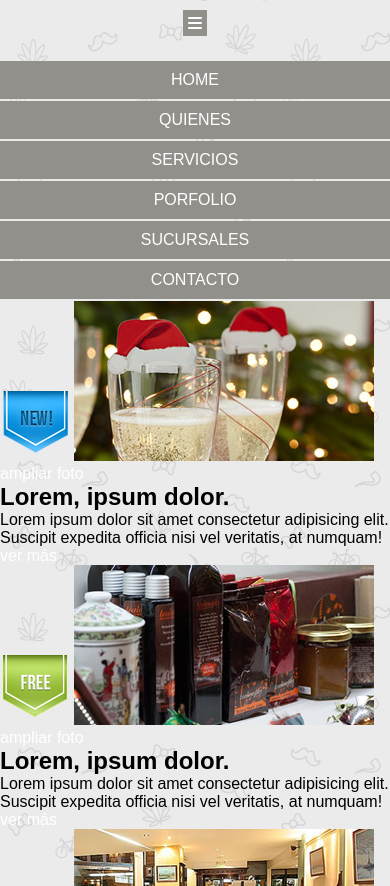
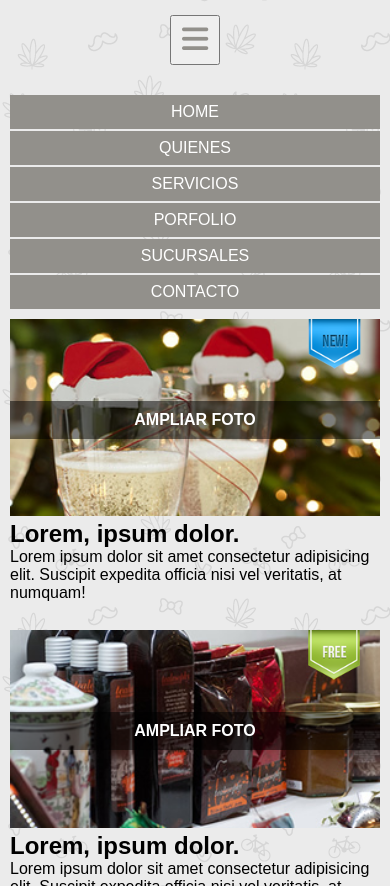
Before and after one commit to Richona/Kitchening, a website: page views/home.html in a window 390 px wide. Shown: the part 214-1100 px from the top of the page. Drawn offline with Linux system fonts and the light colour scheme.

Commit message:
home mobile completed

```diff
--- a/public/css/footer.css
+++ b/public/css/footer.css
@@ -4,6 +4,6 @@ footer{
 .footer__nav ul li{
     background-color: var(--colorGrisOscuro);
     padding: 10px;
-    margin-bottom: 2px;
+    margin: 0 10px 2px;
     text-transform: uppercase;
 }
--- a/public/css/general.css
+++ b/public/css/general.css
@@ -6,6 +6,7 @@
 
 body{
     font-family: Arial, Helvetica, sans-serif;
+    width: 100%;
 }
 
 * {
--- a/public/css/header.css
+++ b/public/css/header.css
@@ -5,17 +5,18 @@ header{
     width: 180px;
     border-radius: 50%;
     border: 2px solid var(--colorGrisClaro);
-    margin: 15px 0 25px;
+    margin: 15px 0 30px;
 }
-.header__burger-menu i{
-    background-color: var(--colorGrisOscuro);
-    color: white;
-    padding: 5px;
-    margin-bottom: 25px;
+.header__burger-menu button{
+    margin-bottom: 30px;
+    width: 50px;
+    height: 50px;
+    font-size: 30px;
+    color: var(--colorGrisOscuro);
 }
 .header__nav ul li{
     background-color: var(--colorGrisOscuro);
-    padding: 10px;
-    margin-bottom: 2px;
+    padding: 8px 0;
+    margin: 0 10px 2px;
     text-transform: uppercase;
 }
--- a/public/css/home.css
+++ b/public/css/home.css
@@ -1,3 +1,47 @@
-body{
+body {
     background-image: url("/images/bg-body.png");
 }
+
+.home__section__product {
+    margin: 10px;
+}
+
+.home__section__product__photo {
+    position: relative;
+    width: 100%;
+}
+
+.home__section__product__photo .banner {
+    position: absolute;
+    width: 15%;
+    left: 80%;
+}
+
+.home__section__product__photo .img {
+    width: 100%;
+}
+.home__section__product__photo a{
+    position: absolute;
+    display: block;
+
+    width: 100%;
+    text-align: center;
+
+    text-transform: uppercase;
+    font-weight: 700;
+
+    padding: 10px 0;
+    top: 50%;
+    left: 50%;
+    transform: translate(-50%, -50%);
+
+    background-color: rgba(0, 0, 0, 0.5);
+}
+.home__section__product .vermas{
+    background-color: var(--colorGrisOscuro);
+    font-weight: 700;
+
+    padding: 10px;
+
+    visibility: hidden;
+}
--- a/views/home.html
+++ b/views/home.html
@@ -16,7 +16,7 @@
             <img src="/images/logo.jpg" alt="">
         </div>
         <div class="header__burger-menu">
-            <i class="fa-solid fa-bars"></i>
+            <button><i class="fa-solid fa-bars"></i></button>
         </div>
         <nav class="header__nav">
             <ul>
@@ -33,69 +33,69 @@
         <section class="home__section">
             <article class="home__section__product">
                 <div class="home__section__product__photo">
-                    <img src="/images/img-nuevo.png" alt="descuento">
-                    <img src="/images/img-pdto-1.jpg" alt="producto 1">
+                    <img class="banner" src="/images/img-nuevo.png" alt="descuento">
+                    <img class="img" src="/images/img-pdto-1.jpg" alt="producto 1">
                     <a href="">ampliar foto</a>
                 </div>
                 <h2>Lorem, ipsum dolor.</h2>
                 <p>Lorem ipsum dolor sit amet consectetur adipisicing elit. Suscipit expedita officia nisi vel
                     veritatis, at numquam!</p>
-                <a href="">ver más</a>
+                <a class="vermas" href="">ver más</a>
             </article>
             <article class="home__section__product">
                 <div class="home__section__product__photo">
-                    <img src="/images/img-gratis.png" alt="descuento">
-                    <img src="/images/img-pdto-2.jpg" alt="producto 1">
+                    <img class="banner" src="/images/img-gratis.png" alt="descuento">
+                    <img class="img" src="/images/img-pdto-2.jpg" alt="producto 1">
                     <a href="">ampliar foto</a>
                 </div>
                 <h2>Lorem, ipsum dolor.</h2>
                 <p>Lorem ipsum dolor sit amet consectetur adipisicing elit. Suscipit expedita officia nisi vel
                     veritatis, at numquam!</p>
-                <a href="">ver más</a>
+                <a class="vermas" href="">ver más</a>
             </article>
             <article class="home__section__product">
                 <div class="home__section__product__photo">
-                    <img src="/images/img-descuento.png" alt="descuento">
-                    <img src="/images/img-pdto-3.jpg" alt="producto 1">
+                    <img class="banner" src="/images/img-descuento.png" alt="descuento">
+                    <img class="img" src="/images/img-pdto-3.jpg" alt="producto 1">
                     <a href="">ampliar foto</a>
                 </div>
                 <h2>Lorem, ipsum dolor.</h2>
                 <p>Lorem ipsum dolor sit amet consectetur adipisicing elit. Suscipit expedita officia nisi vel
                     veritatis, at numquam!</p>
-                <a href="">ver más</a>
+                <a class="vermas" href="">ver más</a>
             </article>
             <article class="home__section__product">
                 <div class="home__section__product__photo">
-                    <img src="/images/img-gratis.png" alt="descuento">
-                    <img src="/images/img-pdto-1.jpg" alt="producto 1">
+                    <img class="banner" src="/images/img-gratis.png" alt="descuento">
+                    <img class="img" src="/images/img-pdto-1.jpg" alt="producto 1">
                     <a href="">ampliar foto</a>
                 </div>
                 <h2>Lorem, ipsum dolor.</h2>
                 <p>Lorem ipsum dolor sit amet consectetur adipisicing elit. Suscipit expedita officia nisi vel
                     veritatis, at numquam!</p>
-                <a href="">ver más</a>
+                <a class="vermas" href="">ver más</a>
             </article>
             <article class="home__section__product">
                 <div class="home__section__product__photo">
-                    <img src="/images/img-nuevo.png" alt="descuento">
-                    <img src="/images/img-pdto-2.jpg" alt="producto 1">
+                    <img class="banner" src="/images/img-nuevo.png" alt="descuento">
+                    <img class="img" src="/images/img-pdto-2.jpg" alt="producto 1">
                     <a href="">ampliar foto</a>
                 </div>
                 <h2>Lorem, ipsum dolor.</h2>
                 <p>Lorem ipsum dolor sit amet consectetur adipisicing elit. Suscipit expedita officia nisi vel
                     veritatis, at numquam!</p>
-                <a href="">ver más</a>
+                <a class="vermas" href="">ver más</a>
             </article>
             <article class="home__section__product">
                 <div class="home__section__product__photo">
-                    <img src="/images/img-descuento.png" alt="descuento">
-                    <img src="/images/img-pdto-3.jpg" alt="producto 1">
+                    <img class="banner" src="/images/img-descuento.png" alt="descuento">
+                    <img class="img" src="/images/img-pdto-3.jpg" alt="producto 1">
                     <a href="">ampliar foto</a>
                 </div>
                 <h2>Lorem, ipsum dolor.</h2>
                 <p>Lorem ipsum dolor sit amet consectetur adipisicing elit. Suscipit expedita officia nisi vel
                     veritatis, at numquam!</p>
-                <a href="">ver más</a>
+                <a class="vermas" href="">ver más</a>
             </article>
         </section>
     </main>
```
